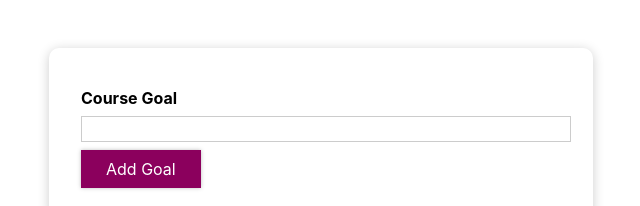
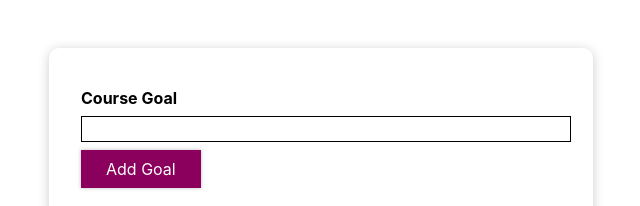
Before and after one commit to MarkusSavotskin/js-react-styling-vs22, a React (Create React App) app: page / in a window 1280 px wide. Shown: the top 206 px of the page, without its empty margins (319-959 px from the left). Built offline with nearby package versions, Linux system fonts and the light colour scheme.

Commit message:
Use inline style in form input validation

```diff
--- a/src/components/CourseGoals/CourseInput/CourseInput.js
+++ b/src/components/CourseGoals/CourseInput/CourseInput.js
@@ -5,21 +5,32 @@
 
 const CourseInput = props => {
     const [enteredValue, setEnteredValue] = useState('');
+    const [isValid, setIsValid] = useState(true)
 
     const goalInputChangeHandler = event => {
+        if (event.target.value.trim().length > 0) {
+            setIsValid(true)
+        }
         setEnteredValue(event.target.value);
     };
 
     const formSubmitHandler = event => {
         event.preventDefault();
+        if(enteredValue.trim().length === 0) {
+            setIsValid(false)
+            return
+        }
         props.onAddGoal(enteredValue);
     };
 
     return (
         <form onSubmit={formSubmitHandler}>
             <div className="form-control">
-                <label>Course Goal</label>
-                <input type="text" onChange={goalInputChangeHandler} />
+                <label style={{color: !isValid ? 'red' : 'black'}}>Course Goal</label>
+                <input style={{
+                borderColor: !isValid ? 'red' : 'black',
+                background: !isValid ? 'salmon' : 'transparent'}
+                } type="text" onChange={goalInputChangeHandler} />
             </div>
             <Button type="submit">Add Goal</Button>
         </form>
```
